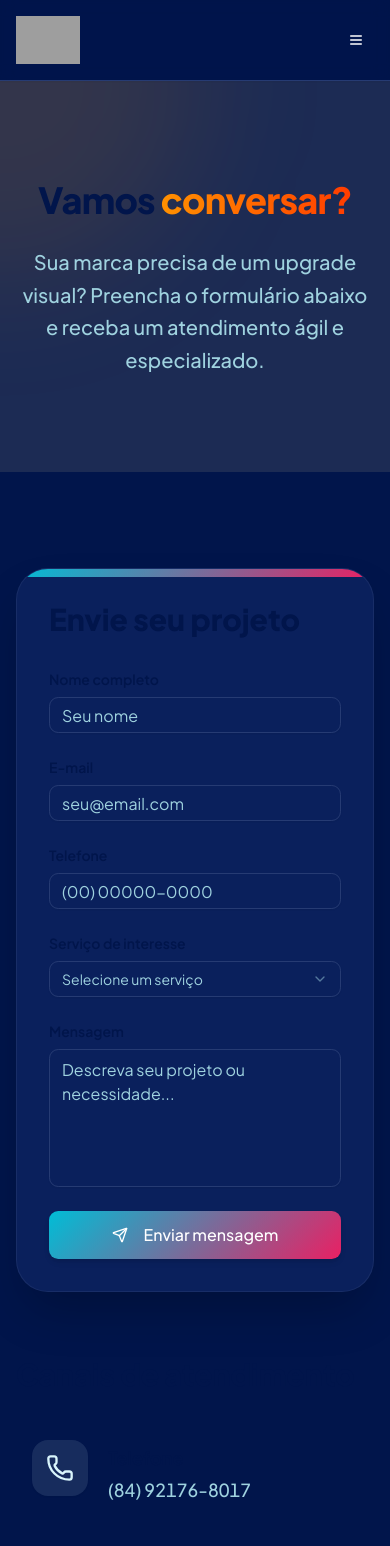
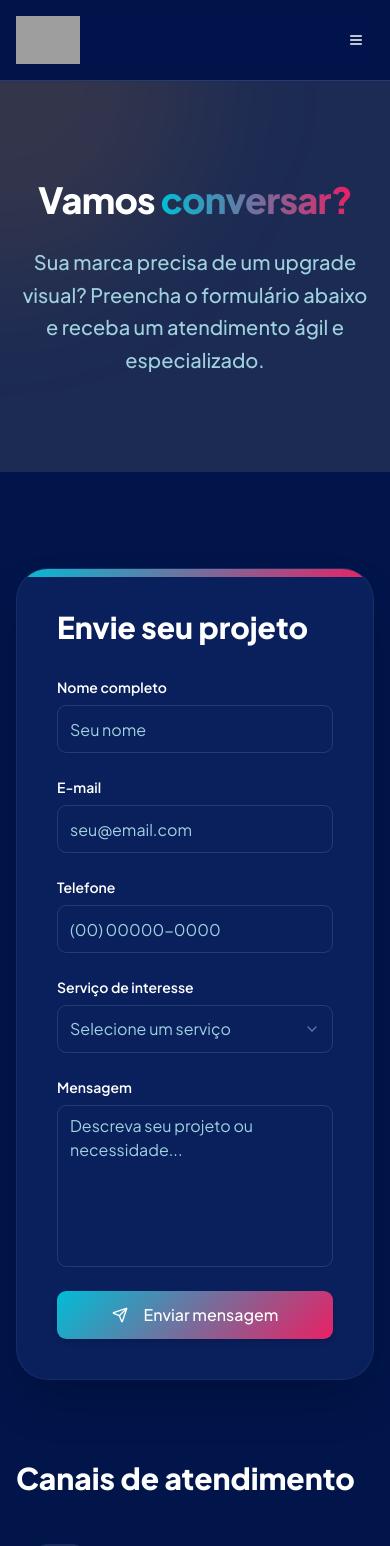
Before and after one commit to matheus-pessoa16/moises-site, a React (Vite) app in the folder apps/web/: page /contato in a window 390 px wide. Shown: the top 1546 px of the page. Built offline with nearby package versions, Linux system fonts and the light colour scheme; grey boxes are pictures that could not be loaded.

Commit message:
fix(contato): improve contrast and form comfort — white text, larger inputs, wider layout

```diff
--- a/apps/web/src/components/ContactForm.jsx
+++ b/apps/web/src/components/ContactForm.jsx
@@ -27,14 +27,14 @@ function ContactForm() {
   return (
     <form onSubmit={handleSubmit(onSubmit)} className="space-y-6">
       <div>
-        <Label htmlFor="name" className="text-sm font-semibold mb-2 block text-[hsl(var(--navy))]">
+        <Label htmlFor="name" className="text-sm font-semibold mb-2 block text-white">
           Nome completo
         </Label>
         <Input
           id="name"
           type="text"
           placeholder="Seu nome"
-          className="text-foreground placeholder:text-muted-foreground focus-visible:ring-[hsl(var(--primary))]"
+          className="text-foreground placeholder:text-muted-foreground focus-visible:ring-[hsl(var(--primary))] h-12 text-base"
           {...register('name', { required: 'Nome é obrigatório' })}
         />
         {errors.name && (
@@ -43,14 +43,14 @@ function ContactForm() {
       </div>
 
       <div>
-        <Label htmlFor="email" className="text-sm font-semibold mb-2 block text-[hsl(var(--navy))]">
+        <Label htmlFor="email" className="text-sm font-semibold mb-2 block text-white">
           E-mail
         </Label>
         <Input
           id="email"
           type="email"
           placeholder="seu@email.com"
-          className="text-foreground placeholder:text-muted-foreground focus-visible:ring-[hsl(var(--primary))]"
+          className="text-foreground placeholder:text-muted-foreground focus-visible:ring-[hsl(var(--primary))] h-12 text-base"
           {...register('email', {
             required: 'E-mail é obrigatório',
             pattern: {
@@ -65,14 +65,14 @@ function ContactForm() {
       </div>
 
       <div>
-        <Label htmlFor="phone" className="text-sm font-semibold mb-2 block text-[hsl(var(--navy))]">
+        <Label htmlFor="phone" className="text-sm font-semibold mb-2 block text-white">
           Telefone
         </Label>
         <Input
           id="phone"
           type="tel"
           placeholder="(00) 00000-0000"
-          className="text-foreground placeholder:text-muted-foreground focus-visible:ring-[hsl(var(--primary))]"
+          className="text-foreground placeholder:text-muted-foreground focus-visible:ring-[hsl(var(--primary))] h-12 text-base"
           {...register('phone', { required: 'Telefone é obrigatório' })}
         />
         {errors.phone && (
@@ -81,11 +81,11 @@ function ContactForm() {
       </div>
 
       <div>
-        <Label htmlFor="service" className="text-sm font-semibold mb-2 block text-[hsl(var(--navy))]">
+        <Label htmlFor="service" className="text-sm font-semibold mb-2 block text-white">
           Serviço de interesse
         </Label>
         <Select onValueChange={(value) => setValue('service', value)}>
-          <SelectTrigger className="text-foreground focus:ring-[hsl(var(--primary))]">
+          <SelectTrigger className="text-foreground focus:ring-[hsl(var(--primary))] h-12 text-base">
             <SelectValue placeholder="Selecione um serviço" />
           </SelectTrigger>
           <SelectContent>
@@ -105,14 +105,14 @@ function ContactForm() {
       </div>
 
       <div>
-        <Label htmlFor="message" className="text-sm font-semibold mb-2 block text-[hsl(var(--navy))]">
+        <Label htmlFor="message" className="text-sm font-semibold mb-2 block text-white">
           Mensagem
         </Label>
         <Textarea
           id="message"
           placeholder="Descreva seu projeto ou necessidade..."
-          rows={5}
-          className="text-foreground placeholder:text-muted-foreground resize-none focus-visible:ring-[hsl(var(--primary))]"
+          rows={6}
+          className="text-foreground placeholder:text-muted-foreground resize-none focus-visible:ring-[hsl(var(--primary))] text-base"
           {...register('message', { required: 'Mensagem é obrigatória' })}
         />
         {errors.message && (
--- a/apps/web/src/pages/ContatoPage.jsx
+++ b/apps/web/src/pages/ContatoPage.jsx
@@ -58,8 +58,8 @@ function ContatoPage() {
               transition={{ duration: 0.5 }}
               className="text-center max-w-3xl mx-auto"
             >
-              <h1 className="text-4xl md:text-6xl font-extrabold mb-6 leading-tight text-[hsl(var(--navy))]" style={{ letterSpacing: '-0.02em' }}>
-                Vamos <span className="text-transparent bg-clip-text bg-gradient-to-r from-[hsl(var(--warning))] to-[hsl(var(--destructive))]">conversar?</span>
+              <h1 className="text-4xl md:text-6xl font-extrabold mb-6 leading-tight text-white" style={{ letterSpacing: '-0.02em' }}>
+                Vamos <span className="text-transparent bg-clip-text bg-gradient-to-r from-[hsl(var(--secondary))] to-[hsl(var(--accent))]">conversar?</span>
               </h1>
               <p className="text-xl text-muted-foreground leading-relaxed font-medium">
                 Sua marca precisa de um upgrade visual? Preencha o formulário abaixo e receba um atendimento ágil e especializado.
@@ -71,7 +71,7 @@ function ContatoPage() {
         {/* Contact Section */}
         <section className="py-24 bg-background">
           <div className="container mx-auto px-4 sm:px-6 lg:px-8">
-            <div className="grid grid-cols-1 lg:grid-cols-2 gap-16">
+            <div className="grid grid-cols-1 lg:grid-cols-2 gap-20 items-start">
 
               {/* Contact Form */}
               <motion.div
@@ -79,11 +79,11 @@ function ContatoPage() {
                 animate={{ opacity: 1, x: 0 }}
                 transition={{ duration: 0.6 }}
               >
-                <div className="bg-card rounded-[2rem] p-8 md:p-10 shadow-2xl border border-border/50 relative overflow-hidden">
+                <div className="bg-card rounded-[2rem] p-10 md:p-14 shadow-2xl border border-border/50 relative overflow-hidden">
                   {/* Subtle top border accent */}
                   <div className="absolute top-0 left-0 right-0 h-2 gradient-primary-secondary"></div>
 
-                  <h2 className="text-3xl font-extrabold mb-8 text-[hsl(var(--navy))]">Envie seu projeto</h2>
+                  <h2 className="text-3xl font-extrabold mb-8 text-white">Envie seu projeto</h2>
                   <ContactForm />
                 </div>
               </motion.div>
@@ -96,7 +96,7 @@ function ContatoPage() {
                 className="space-y-10"
               >
                 <div>
-                  <h2 className="text-3xl font-extrabold mb-8 text-[hsl(var(--navy))]">Canais de atendimento</h2>
+                  <h2 className="text-3xl font-extrabold mb-8 text-white">Canais de atendimento</h2>
                   <div className="grid gap-6">
                     {contactInfo.map((info, index) => (
                       <div key={index} className="flex gap-5 items-start p-4 rounded-2xl hover:bg-muted/50 transition-colors duration-300 group" style={{ '--info-color': `var(${info.color})` }}>
@@ -106,7 +106,7 @@ function ContatoPage() {
                           </div>
                         </div>
                         <div className="pt-1">
-                          <h3 className="font-bold text-[hsl(var(--navy))] mb-1 text-lg">{info.title}</h3>
+                          <h3 className="font-bold text-white mb-1 text-lg">{info.title}</h3>
                           {info.link ? (
                             <a href={info.link} className="text-muted-foreground hover:text-[hsl(var(--info-color))] font-medium transition-colors duration-200 text-lg">
                               {info.content}
```
Also changed, not shown: 1 other file (tests, documents, lock files or other folders).
